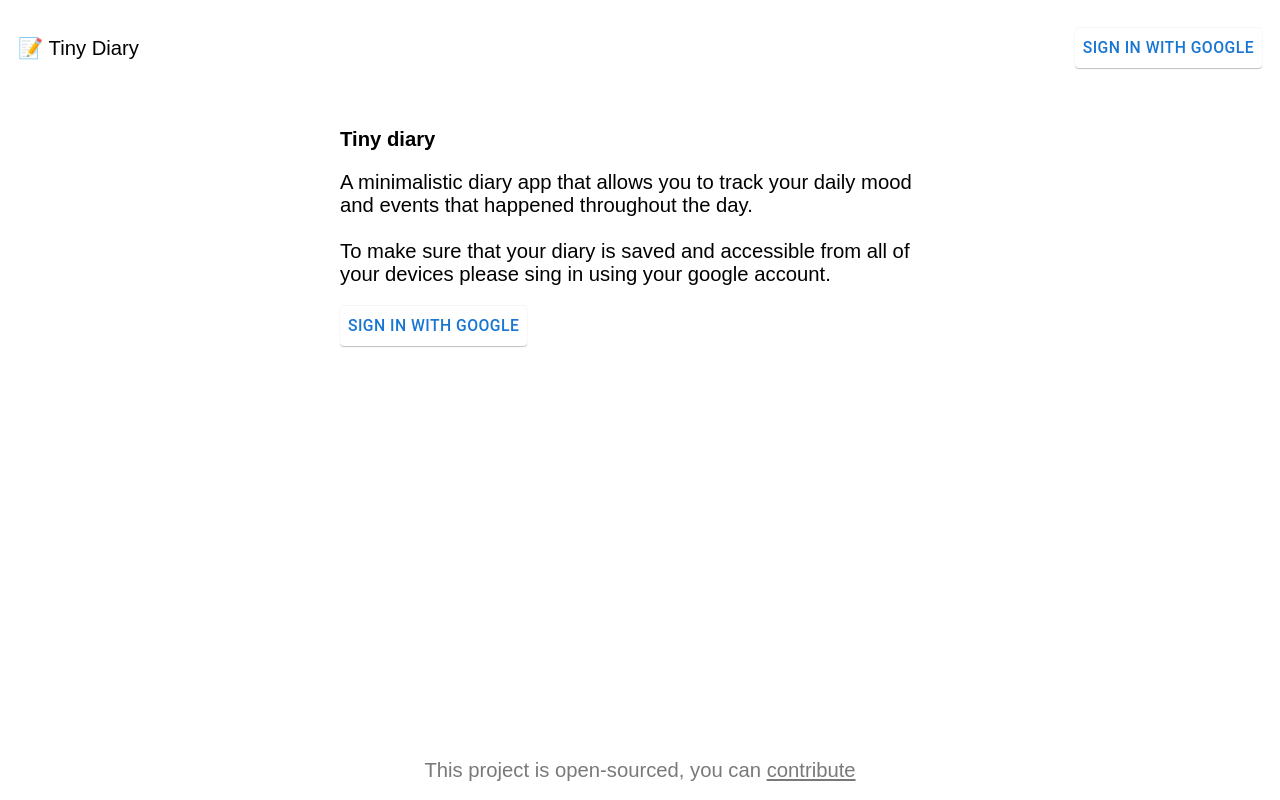
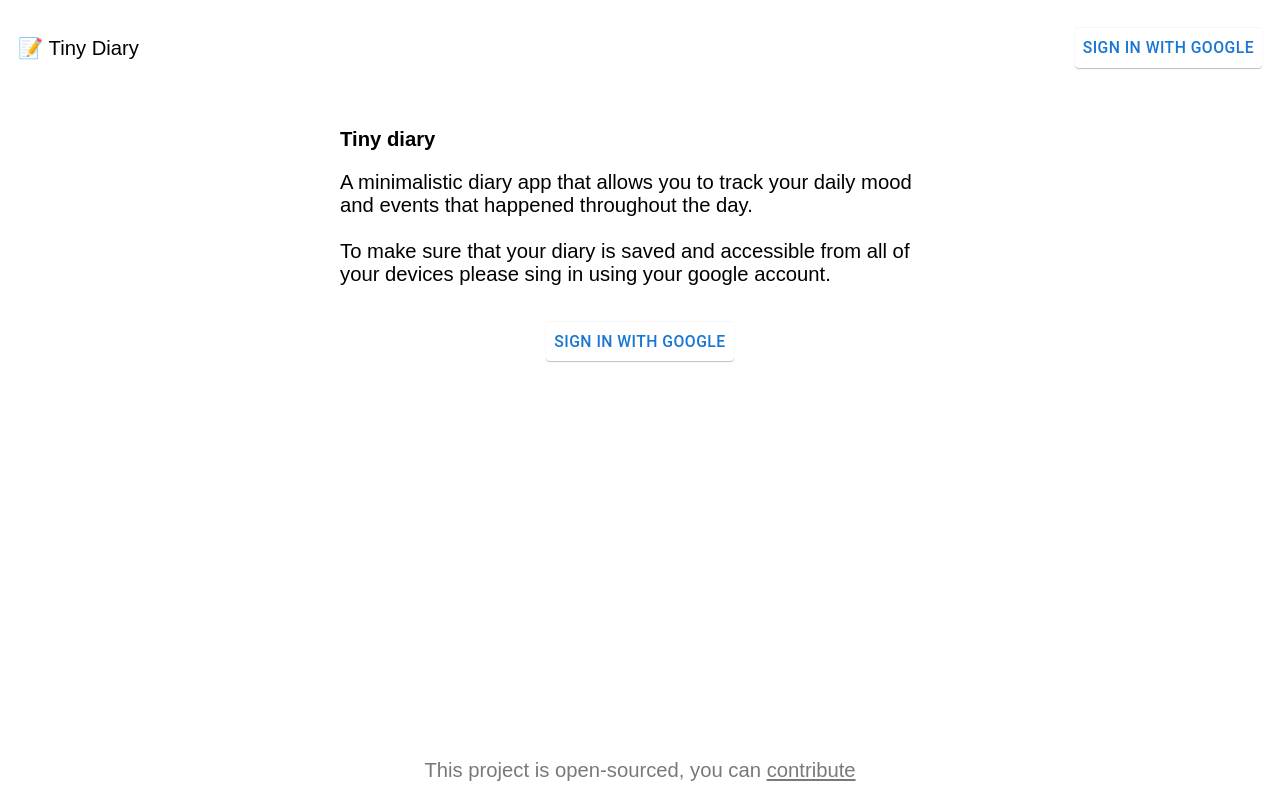
Before and after one commit to Lockd/tiny-diary, a React (Create React App) app in the folder frontend/: page / in a window 1280 px wide. Built offline with nearby package versions, Linux system fonts and the light colour scheme; no server answers.

Commit message:
fixed main page redirect

```diff
--- a/frontend/src/Pages/MainPage/MainPage.tsx
+++ b/frontend/src/Pages/MainPage/MainPage.tsx
@@ -5,7 +5,6 @@ import { useNavigate } from "react-router-dom";
 import { getYearFromDate, getMonthIdxFromDate } from "../../utils/dateUtils";
 import { auth } from "../../Firebase";
 import { useAuthState } from "react-firebase-hooks/auth";
-import { getDay } from "date-fns";
 
 const MainPage = () => {
   const [user] = useAuthState(auth);
@@ -14,14 +13,11 @@ const MainPage = () => {
   const currentDate = new Date();
   const currentYear = getYearFromDate(currentDate);
   const currentMonth = getMonthIdxFromDate(currentDate);
-  const currentDay = getDay(currentDate);
-  const currentDayLink = `/${currentYear}/${currentMonth + 1}/${
-    currentDay + 1
-  }`;
+  const currentMonthLink = `/${currentYear}/${currentMonth + 1}`;
 
   useEffect(() => {
     if (user) {
-      navigate(currentDayLink);
+      navigate(currentMonthLink);
     }
   }, [user]);
 
@@ -36,7 +32,7 @@ const MainPage = () => {
         To make sure that your diary is saved and accessible from all of your
         devices please sing in using your google account.
       </p>
-      <div className={styles.mainPageButetonsContainer}>
+      <div className={styles.mainPageButtonsContainer}>
         <SignInButton />
       </div>
     </div>
```
